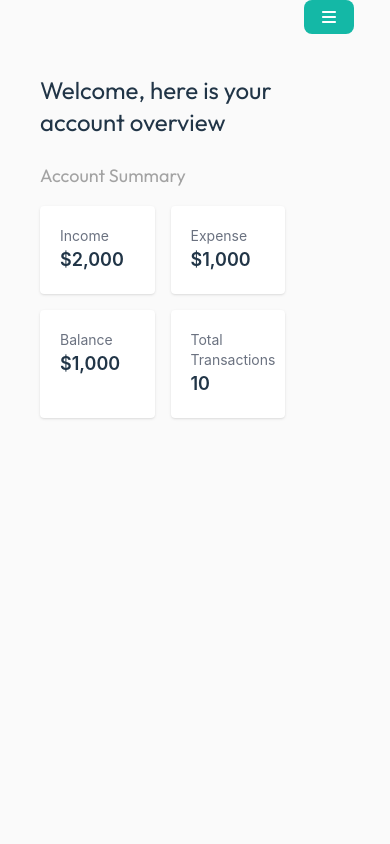
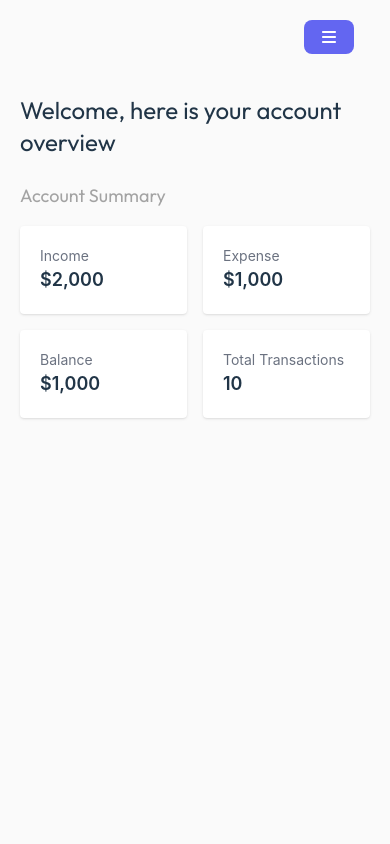
Before and after one commit to and27/tracker, a React (Vite) app: page /overview in a window 390 px wide. Shown: the top 844 px of the page. Built offline with nearby package versions, Linux system fonts and the light colour scheme; no server answers; the database is empty.

Commit message:
Refactor: use layout with outlet to reuse container and sidebar

```diff
--- a/src/App.css
+++ b/src/App.css
@@ -1,8 +1,3 @@
-#root {
-  width: 100%;
-  --font-outfit: "Outfit", sans-serif;
-}
-
 .font-outfit {
   font-family: var(--font-outfit);
 }
--- /dev/null
+++ b/src/components/Layout.tsx
@@ -0,0 +1,27 @@
+import { Outlet } from "react-router-dom";
+import { Footer } from "./Footer";
+import SidebarMenu from "./SidebarMenu";
+import { useState } from "react";
+import { FaBars, FaX } from "react-icons/fa6";
+
+const Layout = () => {
+  const [isSidebarOpen, setIsSidebarOpen] = useState(false);
+
+  return (
+    <div className="bg-neutral-50 dark:bg-neutral-900 flex flex-col w-full">
+      <button
+        className="static lg:hidden bg-indigo-500 text-white px-4 py-2 my-5 mx-9 self-end"
+        onClick={() => setIsSidebarOpen(!isSidebarOpen)}
+      >
+        {isSidebarOpen ? <FaX /> : <FaBars />}
+      </button>
+      <div className="grid grid-cols-12 w-full">
+        <SidebarMenu isOpen={isSidebarOpen} />
+        <Outlet />
+      </div>
+      <Footer />
+    </div>
+  );
+};
+
+export default Layout;
--- a/src/index.css
+++ b/src/index.css
@@ -10,6 +10,8 @@
   color-scheme: light dark;
   color: rgba(255, 255, 255, 0.87);
   background-color: #242424;
+
+  --font-outfit: "Outfit", sans-serif;
 
   font-synthesis: none;
   text-rendering: optimizeLegibility;
@@ -25,6 +27,10 @@ body {
   place-items: center;
   min-width: 320px;
   min-height: 100vh;
+}
+
+#root {
+  width: 100%;
 }
 
 h1 {
--- a/src/main.tsx
+++ b/src/main.tsx
@@ -1,8 +1,8 @@
 import React from "react";
 import ReactDOM from "react-dom/client";
-import App from "./App.tsx";
 import "./index.css";
 import { createBrowserRouter, RouterProvider } from "react-router-dom";
+import Layout from "./components/Layout.tsx";
 import TransactionsPage from "./pages/TransactionsPage.tsx";
 import ErrorPage from "./pages/ErrorPage.tsx";
 import ReportsPage from "./pages/ReportsPage.tsx";
@@ -10,41 +10,44 @@ import TransactionFormPage from "./pages/TransactionFormPage.tsx";
 import OverviewPage from "./pages/OverviewPage.tsx";
 import LoginPage from "./pages/LoginPage.tsx";
 import SettingPage from "./pages/SettingsPage.tsx";
+import App from "./App.tsx";
 
 const router = createBrowserRouter([
   {
     path: "/",
+    element: <Layout />,
+    errorElement: <ErrorPage />,
+    children: [
+      {
+        path: "overview",
+        element: <OverviewPage />,
+      },
+      {
+        path: "transactions",
+        element: <TransactionsPage />,
+      },
+      {
+        path: "reports",
+        element: <ReportsPage />,
+      },
+      {
+        path: "transaction",
+        element: <TransactionFormPage />,
+      },
+      {
+        path: "settings",
+        element: <SettingPage />,
+      },
+    ],
+  },
+  {
+    path: "home",
     element: <App />,
     errorElement: <ErrorPage />,
   },
   {
-    path: "/overview",
-    element: <OverviewPage />,
-    errorElement: <ErrorPage />,
-  },
-  {
-    path: "/transactions",
-    element: <TransactionsPage />,
-    errorElement: <ErrorPage />,
-  },
-  {
-    path: "/reports",
-    element: <ReportsPage />,
-    errorElement: <ErrorPage />,
-  },
-  {
-    path: "/transaction",
-    element: <TransactionFormPage />,
-    errorElement: <ErrorPage />,
-  },
-  {
-    path: "/login",
+    path: "login",
     element: <LoginPage />,
-    errorElement: <ErrorPage />,
-  },
-  {
-    path: "/settings",
-    element: <SettingPage />,
     errorElement: <ErrorPage />,
   },
 ]);
--- a/src/pages/OverviewPage.tsx
+++ b/src/pages/OverviewPage.tsx
@@ -1,25 +1,9 @@
-import { useState } from "react";
 import AccountSummary from "../components/AccountSummary";
-import SidebarMenu from "../components/SidebarMenu";
 import TransactionOverviewList from "../components/TransactionOverviewList";
-import { FaBars, FaX } from "react-icons/fa6";
 
 function OverviewPage() {
-  const [isSidebarOpen, setIsSidebarOpen] = useState(false);
-
   return (
-    <>
-      <div className="bg-neutral-50 dark:bg-neutral-900">
-        <button
-          id="toggleSidebar"
-          className="relative block lg:hidden bg-teal-500 text-white px-4 py-2 mx-9 z-20 ml-auto"
-          onClick={() => setIsSidebarOpen(!isSidebarOpen)}
-        >
-          {isSidebarOpen ? <FaX /> : <FaBars />}
-        </button>
-        <div className="grid grid-cols-12">
-          <SidebarMenu isOpen={isSidebarOpen} />
-          <main className="col-span-10 p-10">
+    <main className="col-span-12 lg:col-span-10 p-5 lg:p-10">
       <h1 className="text-2xl lg:text-3xl mb-6 font-outfit">
         Welcome, here is your account overview
       </h1>
@@ -28,9 +12,6 @@ function OverviewPage() {
         <TransactionOverviewList />
       </div>
     </main>
-        </div>
-      </div>
-    </>
   );
 }
 
--- a/src/pages/SettingsPage.tsx
+++ b/src/pages/SettingsPage.tsx
@@ -1,5 +1,4 @@
 import { FaB } from "react-icons/fa6";
-import SidebarMenu from "../components/SidebarMenu";
 
 type settingsDataType = {
   id: number;
@@ -37,8 +36,6 @@ const settingsData: settingsDataType[] = [
 
 const SettingPage = () => {
   return (
-    <div className="grid grid-cols-12">
-      <SidebarMenu />
     <main className="col-span-10 pt-10 px-8 dark:bg-zinc-900">
       <div>
         <p>Change your account settings here.</p>
@@ -63,7 +60,6 @@ const SettingPage = () => {
         ))}
       </div>
     </main>
-    </div>
   );
 };
 
--- a/src/pages/TransactionsPage.tsx
+++ b/src/pages/TransactionsPage.tsx
@@ -1,6 +1,5 @@
 import React, { useEffect } from "react";
 import Table from "../components/Table";
-import SidebarMenu from "../components/SidebarMenu";
 import LinkButton from "../components/LinkButton";
 import { getTransactions } from "../utils/supabaseDB";
 
@@ -77,11 +76,7 @@ const TransactionsPage: React.FC = () => {
   );
 
   return (
-    <>
-      <div className="grid grid-cols-12">
-        <SidebarMenu isOpen />
-
-        <main className="col-span-10 pt-10 px-8 dark:bg-zinc-900">
+    <main className="col-span-12 lg:col-span-10 pt-10 px-8 dark:bg-zinc-900">
       <div className="flex justify-between">
         <h1 className="text-3xl mb-6">Transactions</h1>
         <LinkButton to="/transaction">New Transaction</LinkButton>
@@ -94,8 +89,6 @@ const TransactionsPage: React.FC = () => {
         <Table columns={columns} data={transactionsData} />
       )}
     </main>
-      </div>
-    </>
   );
 };
 
```
Lines whose indentation alone changed are shown as unchanged.
